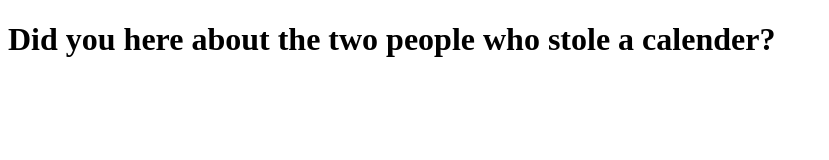
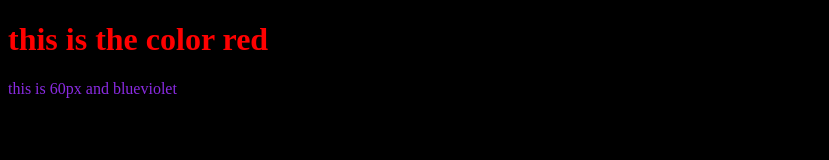
Before and after one commit to Chris-Waldron/Chris-Waldron.github.io, a plain HTML site: page index.html in a window 1280 px wide. Shown: the whole page, without its empty margins (0-829 px from the left). Drawn offline with Linux system fonts and the light colour scheme.

Commit message:
Update index.html

```diff
--- a/index.html
+++ b/index.html
@@ -1,10 +1,10 @@
 <!Doctype html>
 <html>
  <head>
-   <title> jokes </title>
+   <title> thing </title>
  </head>
- <body>
-  <h1> Did you here about the two people who stole a calender?</h1>
-  <p style='color:red>they each got six months </p>
+ <body style="background-color: black;">
+  <h1 style="color: red;"> this is the color red</h1>
+  <p style="height: 60px; color: blueviolet;"> this is 60px and blueviolet  </p>
  </body>
 </html>
```
